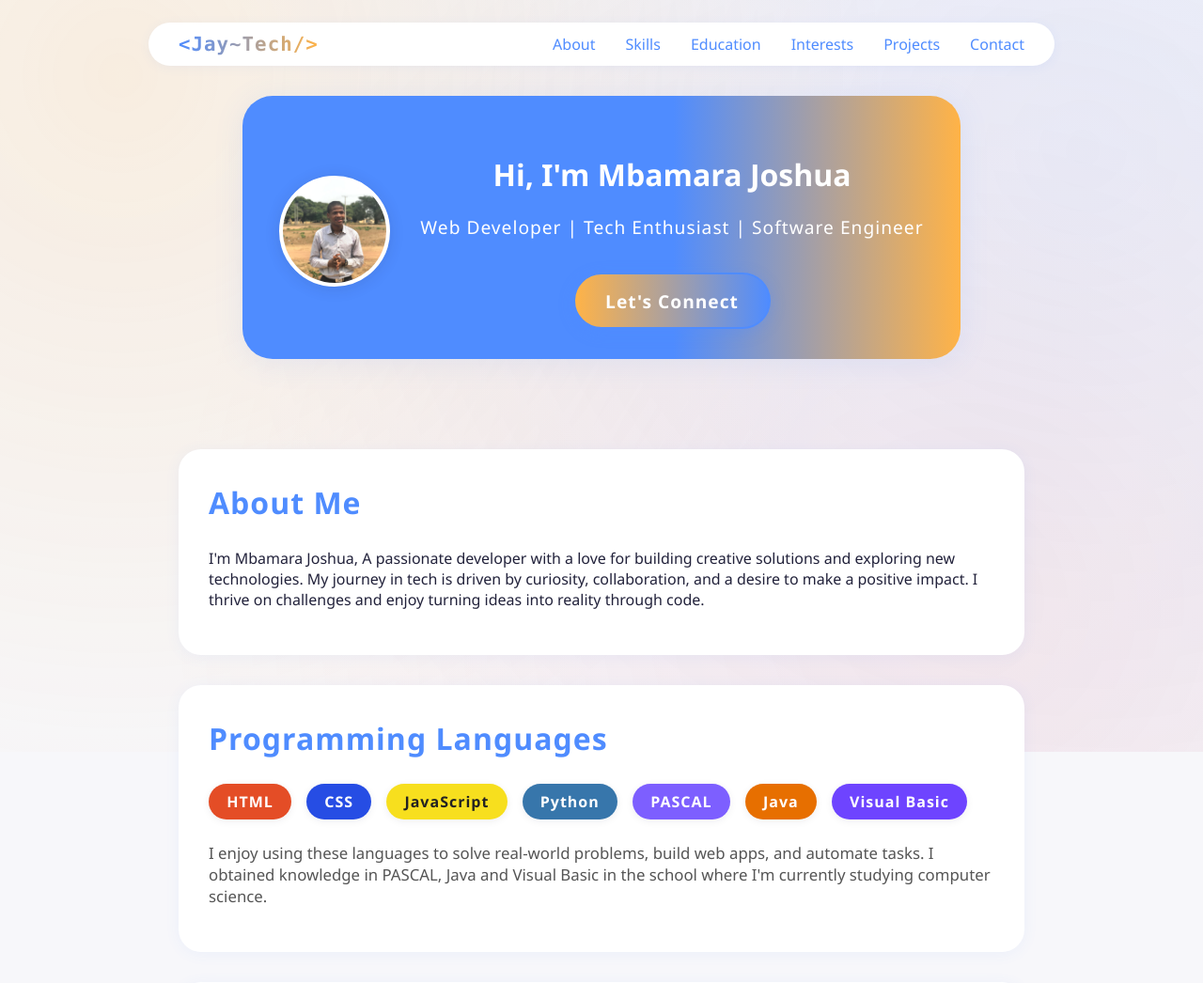
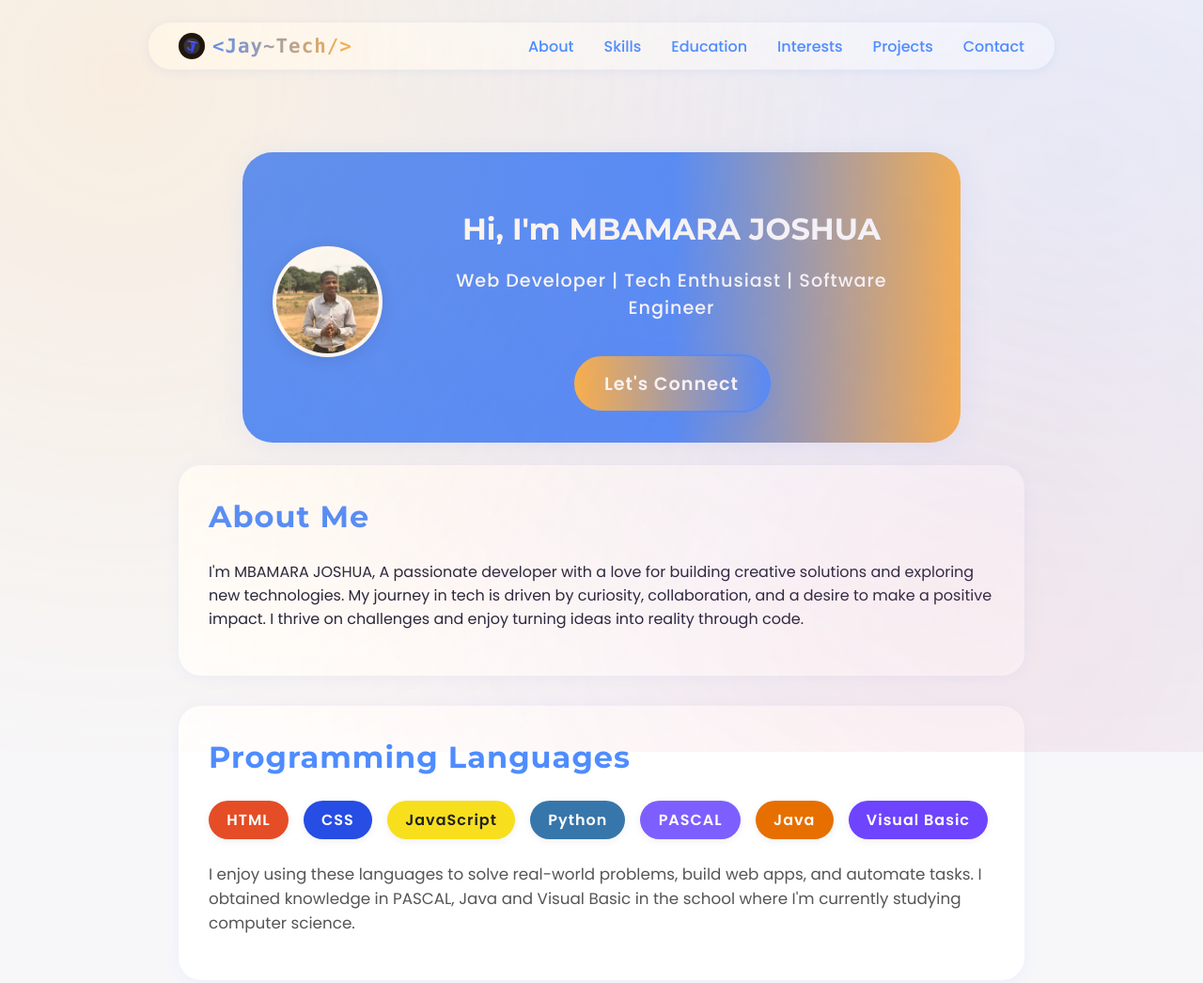
Before and after one commit to techjay01/PLP-Portfolio-Hackathon, a plain HTML site: page index.html in a window 1280 px wide. Shown: the top 1046 px of the page at 94% size. Drawn offline with Linux system fonts and the light colour scheme.

Commit message:
Updated fonts and sent the hero section to the main and restyled

```diff
--- a/index.html
+++ b/index.html
@@ -5,14 +5,18 @@
     <meta name="viewport" content="width=device-width, initial-scale=1.0">
     <title>My Portfolio</title>
     <link rel="stylesheet" href="style.css">
+    <link href="https://fonts.googleapis.com/css2?family=Montserrat:wght@700;900&family=Poppins:wght@400;500;600&display=swap" rel="stylesheet">
 </head>
 <body>
     <div class="background-decor"></div>
 
     <header>
         <div class="header-bar">
-            <span class="nickname">&lt;Jay~Tech/&gt;</span>
-            <nav>
+            <div class="left-section">
+                <img src="images/business_logo.png" alt="Jay Tech Logo" class="business-logo">
+                <span class="nickname">&lt;Jay~Tech/&gt;</span>
+            </div>
+            <nav class="right-section">
                 <ul>
                     <li><a href="#about">About</a></li>
                     <li><a href="#skills">Skills</a></li>
@@ -23,21 +27,24 @@
                 </ul>
             </nav>
         </div>
+    </header>
+
+
+    <main>
+        <!-- This is the hero section of the portfolio website. -->
         <div class="hero">
             <img src="images/my_picture.jpg" alt="Mbamara Joshua Profile" class="profile-pic">
             <div>
-                <h1>Hi, I'm Mbamara Joshua</h1>
+                <h1>Hi, I'm MBAMARA JOSHUA</h1>
                 <p class="tagline">Web Developer | Tech Enthusiast | Software Engineer</p>
                 <a href="#contact" class="cta">Let's Connect</a>
             </div>
         </div>
-    </header>
 
-    <main>
         <!-- This is the about me section -->
         <section id="about">
             <h2>About Me</h2>
-            <p>I'm Mbamara Joshua, A passionate developer with a love for building creative solutions and exploring new technologies. My journey in tech is driven by curiosity, collaboration, and a desire to make a positive impact. I thrive on challenges and enjoy turning ideas into reality through code.</p>
+            <p>I'm MBAMARA JOSHUA, A passionate developer with a love for building creative solutions and exploring new technologies. My journey in tech is driven by curiosity, collaboration, and a desire to make a positive impact. I thrive on challenges and enjoy turning ideas into reality through code.</p>
         </section>
         <!-- This is my skill sets section. -->
         <section id="skills">
--- a/style.css
+++ b/style.css
@@ -14,17 +14,23 @@
     --badge-pascal: #7d5fff;
     --badge-java: #e76f00;
     --badge-vb: #6e44ff;
+    --font-main: 'Poppins', Arial, sans-serif;
+    --font-heading: 'Montserrat', 'Poppins', Arial, sans-serif;
 }
 
 body {
-    font-family: 'Segoe UI', Arial, sans-serif;
+    font-family: var(--font-main);
     background: var(--background);
     color: var(--text);
     margin: 0;
     padding: 0;
     min-height: 100vh;
-    position: relative;
     overflow-x: hidden;
+}
+
+h1, h2, h3, h4, h5, h6 {
+    font-family: var(--font-heading);
+    /* ...other heading styles... */
 }
 
 .background-decor {
@@ -46,12 +52,99 @@ body {
 
 header {
     background: transparent;
-    color: #fff;
-    padding: 0 0 1rem 0;
     text-align: center;
-    position: relative;
-    margin-left: 0.5rem;
-    margin-right: 0.5rem;
+    margin-left: 1rem;
+    margin-right: 1rem;
+    z-index: 1;
+}
+
+.business-logo {
+    width: 28px;
+    height: 28px;
+    border-radius: 50%;
+    object-fit: cover;
+    display: inline-block;
+}
+
+
+/* Header bar and nickname */
+.header-bar {
+    display: flex;
+    align-items: center;
+    justify-content: space-between;
+    background: #fff;
+    border-radius: 1.5rem;
+    box-shadow: 0 2px 12px rgba(79, 140, 255, 0.1);
+    padding: 0.7rem 2rem;
+    margin: 1.5rem auto 0.5rem auto;
+    max-width: 900px;
+}
+
+.nickname {
+    font-family: 'Fira Mono', 'Consolas', monospace;
+    color: var(--primary);
+    font-size: 1.3rem;
+    font-weight: bold;
+    letter-spacing: 1px;
+    background: linear-gradient(90deg, var(--primary), var(--secondary));
+    -webkit-background-clip: text;
+    -webkit-text-fill-color: transparent;
+    background-clip: text;
+}
+
+.left-section {
+    width: 200px;
+    display: flex;
+    align-items: center;
+    gap: 0.5rem;
+}
+
+.right-section {
+    flex: 1;
+    display: flex;
+    justify-content: end;
+}
+
+nav ul {
+    list-style: none;
+    padding: 0;
+    margin: 0;
+    display: flex;
+    justify-content: center;
+    gap: 2rem;
+    border-radius: 1.5rem;
+    max-width: 600px;
+    z-index: 2;
+}
+
+nav a {
+    color: var(--primary);
+    text-decoration: none;
+    font-weight: 500;
+    transition: color 0.2s;
+}
+
+nav a:hover {
+    color: var(--secondary);
+}
+
+@media (max-width: 800px) {
+    .header-bar {
+        flex-direction: column;
+        gap: 0.7rem;
+        padding: 0.7rem 0.7rem;
+    }
+    .nickname {
+        font-size: 1.1rem;
+    }
+}
+
+
+
+main {
+    max-width: 900px;
+    margin: 2.5rem auto 1rem auto;
+    padding: 1rem;
     z-index: 2;
 }
 
@@ -61,14 +154,15 @@ header {
     justify-content: center;
     gap: 2rem;
     background: var(--hero-gradient);
+    color: #fff;
     border-radius: 2rem;
-    box-shadow: 0 4px 32px rgba(79,140,255,0.10);
+    box-shadow: 0 4px 32px rgba(79, 140, 255, 0.1);
     padding: 2.5rem 2rem 2rem 2rem;
     margin: 2rem auto 1.5rem auto;
     max-width: 700px;
-    position: relative;
     overflow: hidden;
     animation: fadeIn 1.2s;
+    text-align: center;
 }
 
 .profile-pic {
@@ -76,7 +170,7 @@ header {
     height: 110px;
     border-radius: 50%;
     border: 4px solid #fff;
-    box-shadow: 0 2px 16px #22223b22;
+    box-shadow: 0 2px 16px rgba(34, 34, 59, 0.13);
     object-fit: cover;
     background: #fff;
 }
@@ -98,7 +192,7 @@ header {
     font-size: 1.2rem;
     font-weight: bold;
     text-decoration: none;
-    box-shadow: 0 4px 16px #4f8cff44;
+    box-shadow: 0 4px 16px rgba(79, 140, 255, 0.3);
     transition: background 0.2s, transform 0.2s, box-shadow 0.2s;
     border: 2px solid var(--primary);
     letter-spacing: 1px;
@@ -106,45 +200,9 @@ header {
 }
 .cta:hover {
     background: linear-gradient(90deg, var(--primary), var(--secondary));
-    color: #22223b;
+    color: rgb(34, 34, 59);
     transform: scale(1.05);
-    box-shadow: 0 6px 24px #ffb34766;
-}
-
-nav ul {
-    list-style: none;
-    padding: 0;
-    margin: 1rem 0 0 0;
-    display: flex;
-    justify-content: center;
-    gap: 2rem;
-    background: #fff;
-    border-radius: 1.5rem;
-    box-shadow: 0 2px 12px #4f8cff11;
-    max-width: 600px;
-    margin-left: auto;
-    margin-right: auto;
-    position: relative;
-    z-index: 2;
-}
-
-nav a {
-    color: var(--primary);
-    text-decoration: none;
-    font-weight: 500;
-    transition: color 0.2s;
-}
-
-nav a:hover {
-    color: var(--secondary);
-}
-
-main {
-    max-width: 900px;
-    margin: 2.5rem auto 1rem auto;
-    padding: 1rem;
-    position: relative;
-    z-index: 2;
+    box-shadow: 0 6px 24px rgba(255, 179, 71, 0.4);
 }
 
 section {
@@ -154,7 +212,6 @@ section {
     margin-bottom: 2rem;
     padding: 2.2rem 2rem 2rem 2rem;
     transition: box-shadow 0.2s, transform 0.2s;
-    position: relative;
     z-index: 2;
     animation: fadeInUp 1s;
 }
@@ -347,41 +404,11 @@ footer {
     border-radius: 1rem 1rem 0 0;
 }
 
-/* Header bar and nickname */
-.header-bar {
-    display: flex;
-    align-items: center;
-    justify-content: space-between;
-    background: #fff;
-    border-radius: 1.5rem;
-    box-shadow: 0 2px 12px #4f8cff11;
-    padding: 0.7rem 2rem;
-    margin: 1.5rem auto 0.5rem auto;
-    max-width: 900px;
-    position: relative;
-    z-index: 3;
-}
-.nickname {
-    font-family: 'Fira Mono', 'Consolas', monospace;
-    color: var(--primary);
-    font-size: 1.3rem;
-    font-weight: bold;
-    letter-spacing: 1px;
-    background: linear-gradient(90deg, var(--primary), var(--secondary));
-    -webkit-background-clip: text;
-    -webkit-text-fill-color: transparent;
-    background-clip: text;
-}
 .footer-nickname {
     color: var(--secondary);
     font-size: 1rem;
     font-weight: bold;
     letter-spacing: 1px;
-}
-.header-bar nav ul {
-    background: none;
-    box-shadow: none;
-    margin: 0;
 }
 
 /* Social icons */
@@ -409,6 +436,10 @@ footer {
 /* This is the responsive design for smaller screen sizes like tablets and mobile devices. */
 
 @media (max-width: 700px) {
+    header {
+        margin-left: 0.5rem;
+        margin-right: 0.5rem;
+    }
     .hero {
         flex-direction: column;
         padding: 1.2rem 0.5rem 1.2rem 0.5rem;
@@ -418,7 +449,7 @@ footer {
         width: 80px;
         height: 80px;
     }
-    header h1 {
+    .hero h1 {
         font-size: 1.3rem;
     }
     nav ul {
@@ -434,12 +465,4 @@ footer {
     .projects-grid {
         grid-template-columns: 1fr;
     }
-    .header-bar {
-        flex-direction: column;
-        gap: 0.7rem;
-        padding: 0.7rem 0.7rem;
-    }
-    .nickname {
-        font-size: 1.1rem;
-    }
 }
```
Also changed, not shown: images/20240423_091359.jpg (added), images/business_logo.png (added).
